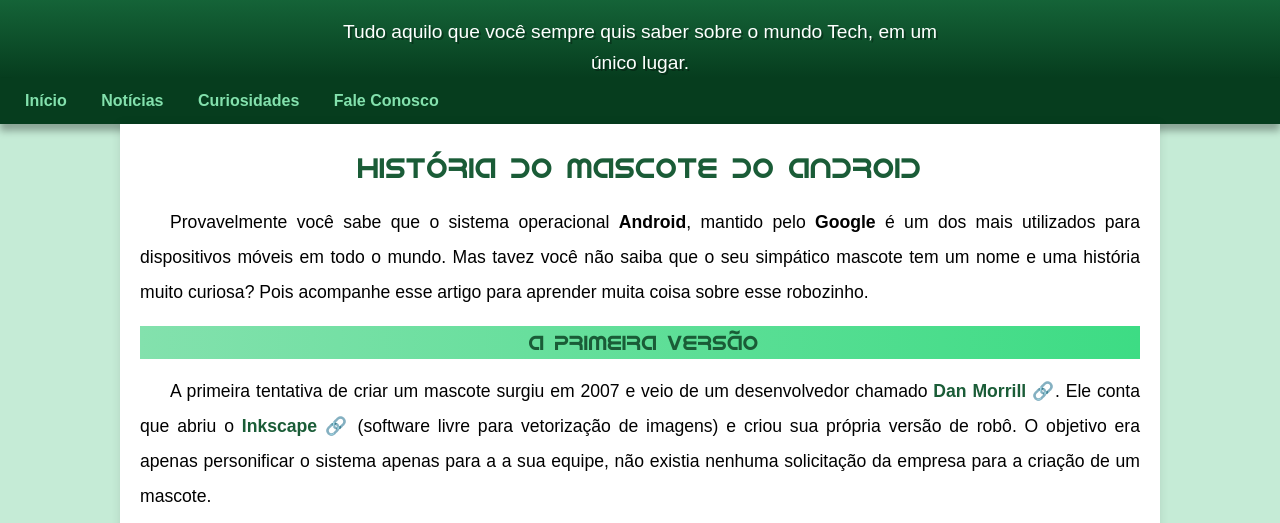
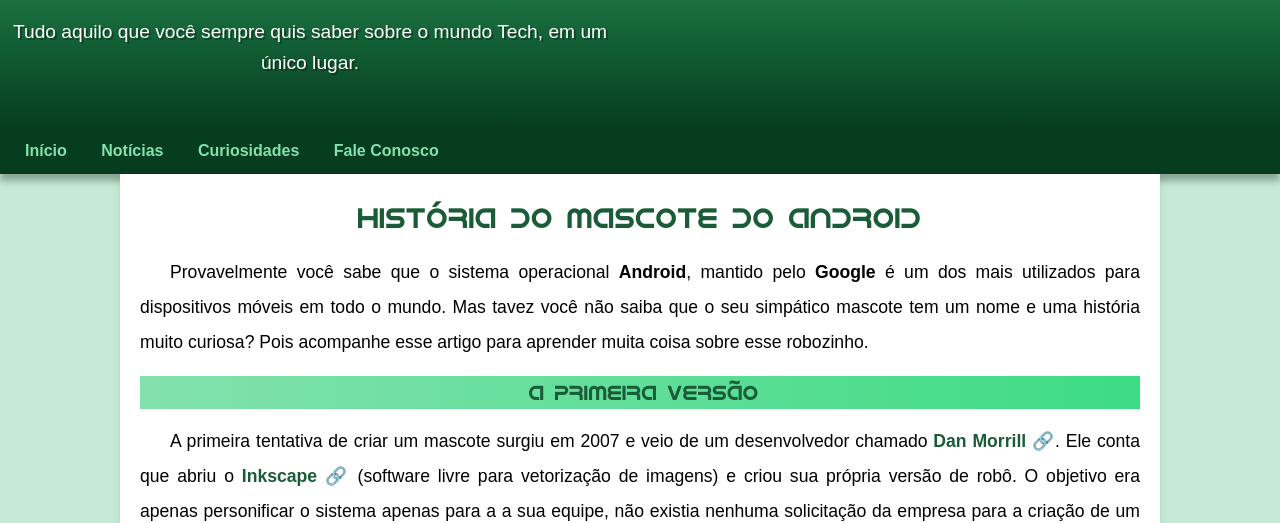
Before and after one commit to CaXTY/projeto-android, a plain HTML site: page index.html in a window 1280 px wide. Shown: the part 140-663 px from the top of the page. Drawn offline with Linux system fonts and the light colour scheme.

Commit message:
corrigindo margin > padding-bootom

```diff
--- a/estilo/style.css
+++ b/estilo/style.css
@@ -81,7 +81,7 @@
    max-width: 600px; /* largura máxima */
    padding-left: 10px; /* espaçamento interno à esquerda */
    padding-right: 10px; /* espaçamento interno à direita */
-   margin: auto; /* centraliza o conteúdo */
+   padding-bottom: 50px; /* espaçamento interno inferior */
    text-shadow: 2px 2px 0px rgba(0, 0, 0, 0.315); /* sombra do texto */
 }
 
```
